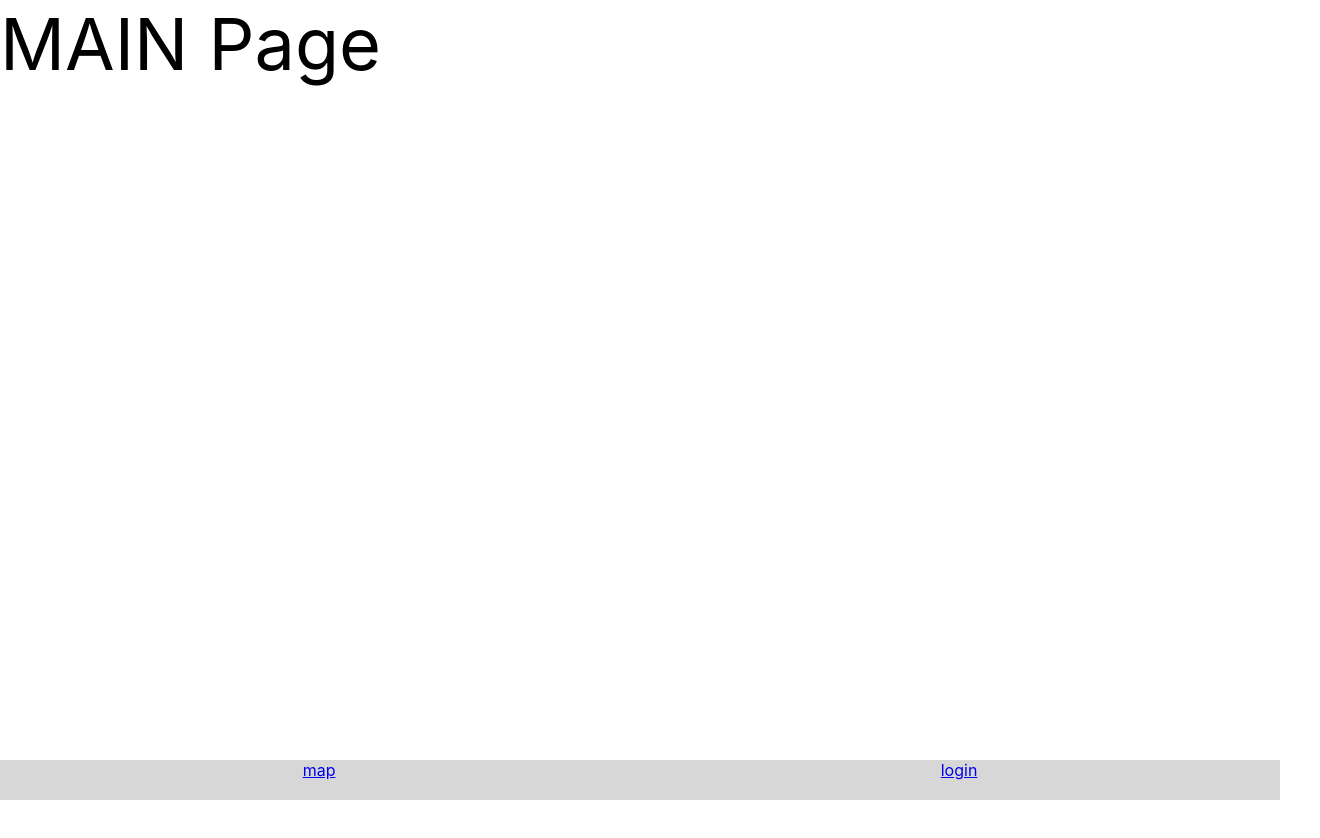
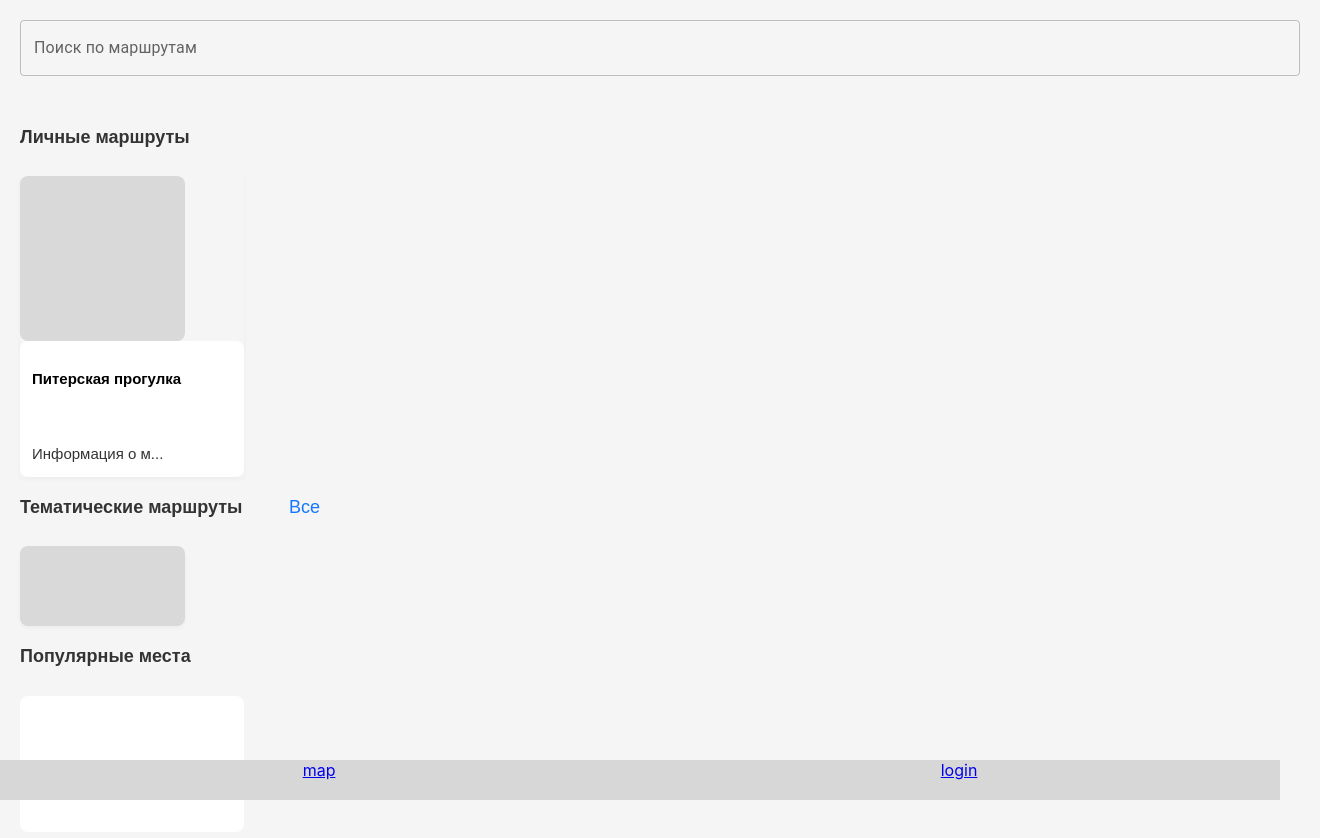
Before and after one commit to SashaPimenov/routes, a React (Create React App) app: page / in a window 1280 px wide. Shown: the top 838 px of the page, 1320 px wide, since content can reach past the window. Before the commit the page ends 800 px from the top, so only its background shows below. Built offline with nearby package versions, Linux system fonts and the light colour scheme.

Commit message:
mainpage

```diff
--- a/src/components/YaMap.tsx
+++ b/src/components/YaMap.tsx
@@ -1,45 +1,52 @@
-import React, {useEffect, useState} from 'react';
-import { Map} from '@pbe/react-yandex-maps';
-import useWindowDimensions from '../hooks/useWindowDimensions';
-import { FullscreenControl } from '@pbe/react-yandex-maps';
-import { GeolocationControl } from '@pbe/react-yandex-maps';
-import { SearchControl } from '@pbe/react-yandex-maps';
-import { ZoomControl, Placemark } from '@pbe/react-yandex-maps';
+import React, { useEffect, useState } from "react";
+import { Map } from "@pbe/react-yandex-maps";
+import useWindowDimensions from "../hooks/useWindowDimensions";
+import { FullscreenControl } from "@pbe/react-yandex-maps";
+import { GeolocationControl } from "@pbe/react-yandex-maps";
+import { SearchControl } from "@pbe/react-yandex-maps";
+import { ZoomControl, Placemark } from "@pbe/react-yandex-maps";
 
 function YaMap() {
   const { height, width } = useWindowDimensions();
-  const [mapState, setMapState] = useState<any>({center: [60.4626680961914, 56.7711281543], zoom: 9});
+  const [mapState, setMapState] = useState<any>({
+    center: [60.4626680961914, 56.7711281543],
+    zoom: 9,
+  });
 
   const options = {
     enableHighAccuracy: true,
     timeout: 5000,
     maximumAge: 0,
   };
-    const success = async(pos:any) => {
+  const success = async (pos: any) => {
     const crd = pos.coords;
-        setMapState({center: [crd.latitude, crd.longitude], zoom: 9})
+    setMapState({ center: [crd.latitude, crd.longitude], zoom: 9 });
     console.log(mapState);
 
     // console.log("Your current position is:");
     // console.log(`Latitude : ${crd.latitude}`);
     // console.log(`Longitude: ${crd.longitude}`);
     // console.log(`More or less ${crd.accuracy} meters.`);
-  }
+  };
 
-  function errors(err:any) {
+  function errors(err: any) {
     console.warn(`ERROR(${err.code}): ${err.message}`);
   }
 
   useEffect(() => {
-    setMapState({center: [59,31], zoom: 11})
+    setMapState({ center: [59, 31], zoom: 11 });
 
     if (navigator.geolocation) {
       navigator.permissions
         .query({ name: "geolocation" })
         .then(function (result) {
-          console.log('result' ,result);
+          console.log("result", result);
           if (result.state === "granted") {
-            const a = navigator.geolocation.getCurrentPosition(success, errors, options);
+            const a = navigator.geolocation.getCurrentPosition(
+              success,
+              errors,
+              options
+            );
           } else if (result.state === "prompt") {
             //If prompt then the user will be asked to give permission
             navigator.geolocation.getCurrentPosition(success, errors, options);
@@ -53,11 +60,16 @@ function YaMap() {
   }, []);
 
   return (
-    <Map width={width} height={height*0.95} defaultState={{ center: [55.75, 37.57], zoom: 9 }} state={mapState} >
-        <FullscreenControl/>
+    <Map
+      width={width}
+      height={height * 0.95}
+      defaultState={{ center: [55.75, 37.57], zoom: 9 }}
+      state={mapState}
+    >
+      <FullscreenControl />
       <GeolocationControl options={{ float: "left" }} />
       <SearchControl options={{ float: "right" }} />
-        <ZoomControl options={{position: { right: 5, top: 50} }} />
+      <ZoomControl options={{ position: { right: 5, top: 50 } }} />
       <Placemark geometry={mapState.center} />
     </Map>
   );
--- a/src/pages/mainPage/main-page.css
+++ b/src/pages/mainPage/main-page.css
@@ -1,4 +1,158 @@
 .wrapper_login {
-    font-size: 72px;
-    height: 100%;
+  height: 100%;
+  width: 100%;
+  padding: 20px;
+  background-color: var(--background, #f5f5f5);
 }
+
+.headerText {
+  color: var(--text, #333);
+  /* 18px */
+  font-family: Arial;
+  font-size: 18px;
+  font-style: normal;
+  font-weight: 700;
+  line-height: 140%; /* 25.2px */
+}
+
+.headerDiv {
+  display: flex;
+  align-items: flex-start;
+  gap: 20px;
+}
+
+.oneRoute {
+  display: flex;
+  flex-direction: column;
+  align-items: flex-start;
+  box-shadow: 0px 2px 4px 0px rgba(34, 40, 53, 0.04);
+}
+
+.oneRouteDiv {
+  width: 165px;
+  height: 165px;
+  border-radius: 8px;
+  background: #d9d9d9;
+}
+
+.card {
+  display: flex;
+  width: 165px;
+  padding: 0px 12px;
+  flex-direction: column;
+  align-items: flex-start;
+  border-radius: 8px;
+  background: var(--white, #fff);
+}
+
+.headerCard {
+  display: flex;
+  padding: 12px 0px;
+  align-items: center;
+  gap: 8px;
+  align-self: stretch;
+}
+
+.headerCardText {
+  flex: 1 0 0;
+  font-family: Arial;
+  font-size: 15px;
+  font-style: normal;
+  font-weight: 700;
+  line-height: 140%; /* 21px */
+}
+
+.footerCard {
+  display: flex;
+  padding: 12px 0px;
+  align-items: center;
+  gap: 10px;
+  align-self: stretch;
+}
+
+.footerCardText {
+  flex: 1 0 0;
+  color: var(--text, #333);
+  /* 15px */
+  font-family: Arial;
+  font-size: 15px;
+  font-style: normal;
+  font-weight: 400;
+  line-height: 140%; /* 21px */
+}
+
+.thematicRoutes {
+  display: flex;
+  flex-direction: column;
+  align-items: flex-start;
+  gap: 8px;
+  align-self: stretch;
+}
+
+.thematicRoutesTextDiv {
+  display: flex;
+  width: 300px;
+  align-items: flex-start;
+  gap: 8px;
+}
+
+.thematicRoutesText {
+  flex: 1 0 0;
+  color: var(--text, #333);
+  /* 18px */
+  font-family: Arial;
+  font-size: 18px;
+  font-style: normal;
+  font-weight: 700;
+  line-height: 140%; /* 25.2px */
+}
+
+.thematicRoutesTextAll {
+  color: var(--primary, #1677ff);
+  /* 18px */
+  font-family: Arial;
+  font-size: 18px;
+  font-style: normal;
+  font-weight: 400;
+  line-height: 140%; /* 25.2px */
+}
+
+.thematicRout {
+  display: flex;
+  align-items: flex-start;
+  gap: 12px;
+}
+
+.oneThematicRout {
+  width: 165px;
+  height: 80px;
+  border-radius: 8px;
+  background: #d9d9d9;
+
+  /* Z1 — статичные блоки */
+  box-shadow: 0px 2px 4px 0px rgba(34, 40, 53, 0.04);
+}
+
+.cardDiv {
+  display: flex;
+  flex-direction: column;
+  align-items: flex-start;
+  gap: 8px;
+}
+
+.cardText {
+  color: var(--text, #333);
+  /* 18px */
+  font-family: Arial;
+  font-size: 18px;
+  font-style: normal;
+  font-weight: 700;
+  line-height: 140%; /* 25.2px */
+}
+
+.card {
+  width: 200px;
+  height: 136px;
+  border-radius: 8px;
+  background: #fff;
+}
--- a/src/pages/mainPage/main-page.jsx
+++ b/src/pages/mainPage/main-page.jsx
@@ -1,9 +1,73 @@
-
+import React from "react";
+import TextField from "@mui/material/TextField";
+import Stack from "@mui/material/Stack";
+import Autocomplete from "@mui/material/Autocomplete";
+import useWindowDimensions from "../../hooks/useWindowDimensions";
+import "./main-page.css";
 
 export default function MainPage() {
-    return (
-        <div className='wrapper_login'>
-            MAIN Page
+  const { height, width } = useWindowDimensions();
+  const top100Films = [{ title: "Крутые места", year: 1994 }];
+  return (
+    <div className="wrapper_login">
+      <div>
+        <Stack>
+          <Autocomplete
+            id="free-solo-demo"
+            freeSolo
+            options={top100Films.map((option) => option.title)}
+            renderInput={(params) => (
+              <TextField
+                {...params}
+                label="Поиск по маршрутам"
+                InputProps={{
+                  ...params.InputProps,
+                  type: "search",
+                }}
+              />
+            )}
+          />
+        </Stack>
+      </div>
+      <div
+        style={{
+          display: "flex",
+          flexDirection: "column",
+          alignItems: "flex-start",
+          gap: "8px",
+        }}
+      >
+        <p className="headerText">Личные маршруты</p>
+
+        <div className="headerDiv">
+          <div className="oneRoute">
+            <div className="oneRouteDiv"></div>
+            <div className="card">
+              <div className="headerCard">
+                <p className="headerCardText">Питерская прогулка</p>
+              </div>
+              <div className="footerCard">
+                <p className="footerCardText">Информация о м...</p>
+              </div>
+            </div>
+          </div>
         </div>
-    );
+      </div>
+
+      <div className="thematicRoutes">
+        <div className="thematicRoutesTextDiv">
+          <p className="thematicRoutesText">Тематические маршруты</p>
+          <p className="thematicRoutesTextAll">Все</p>
+        </div>
+        <div className="thematicRout">
+          <div className="oneThematicRout"></div>
+        </div>
+      </div>
+
+      <div className="cardDiv">
+        <p className="cardText">Популярные места</p>
+        <div className="card"></div>
+      </div>
+    </div>
+  );
 }
```
Also changed, not shown: src/App.tsx (+7 -8 lines), src/components/forMainPage/oneRoutComponent.jsx (added, +18 -0 lines), src/pages/map/map-page.jsx (+18 -13 lines). Lines whose indentation alone changed are shown as unchanged.
